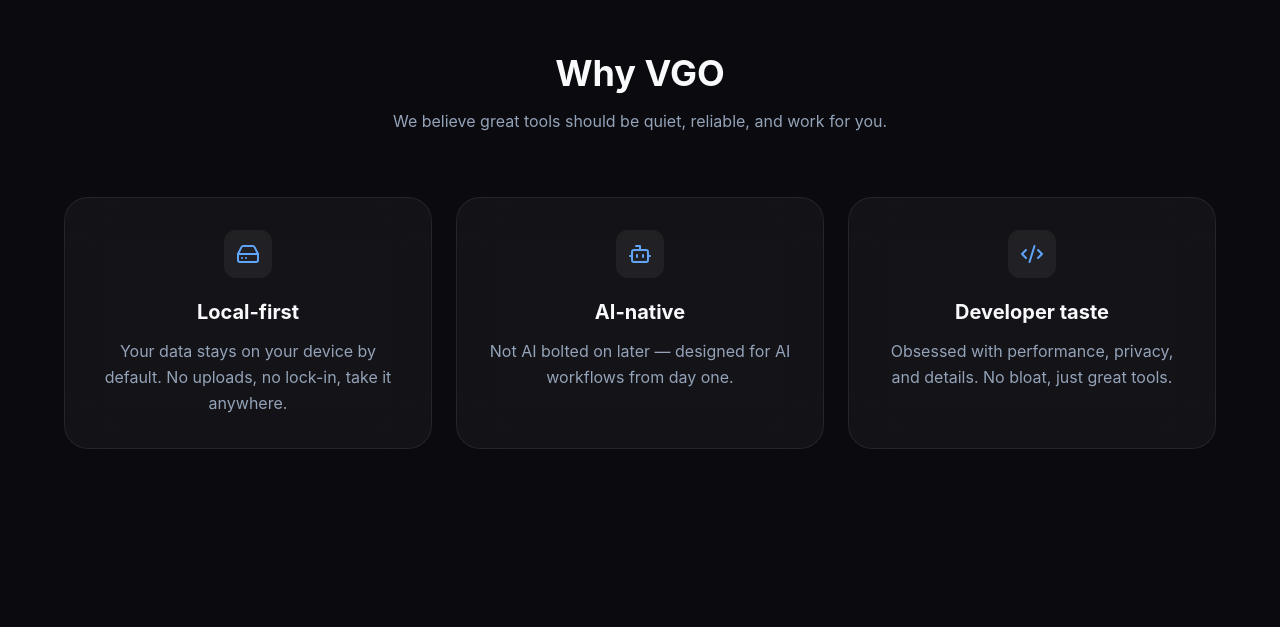
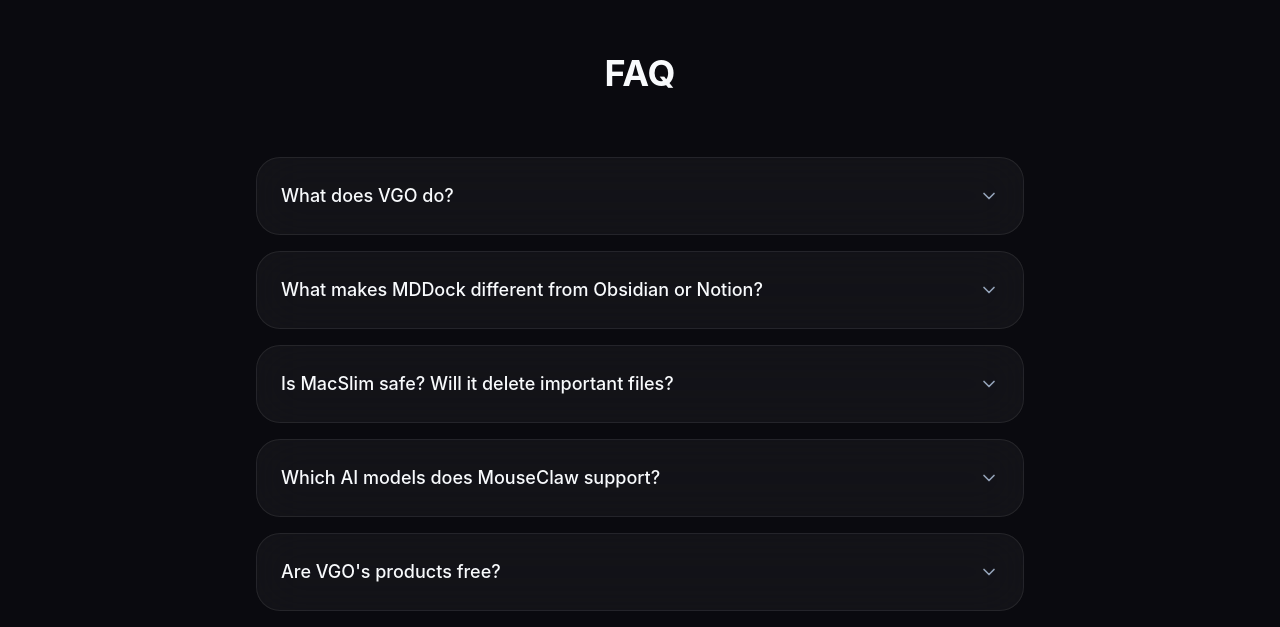
Before and after one commit to edwin-hao-ai/VGOAPP, a React (Vite) app: page / in a window 1280 px wide. Shown: the part 1623-2250 px from the top of the page. Built offline with nearby package versions, Linux system fonts and the light colour scheme.

Commit message:
feat(faq): add accordion FAQ section between Products and WhyVGO

```diff
--- a/src/App.tsx
+++ b/src/App.tsx
@@ -1,6 +1,7 @@
 import { LanguageProvider } from './i18n/LanguageContext'
 import GlowBackground from './components/GlowBackground'
 import CTA from './components/CTA'
+import FAQ from './components/FAQ'
 import Footer from './components/Footer'
 import Hero from './components/Hero'
 import Navbar from './components/Navbar'
@@ -15,6 +16,7 @@
       <main className="min-h-screen">
         <Hero />
         <Products />
+        <FAQ />
         <WhyVGO />
         <CTA />
       </main>
--- /dev/null
+++ b/src/components/FAQ.tsx
@@ -0,0 +1,71 @@
+import { useState } from 'react'
+import { motion, useReducedMotion } from 'framer-motion'
+import { ChevronDown } from 'lucide-react'
+import { useLanguage } from '../i18n/LanguageContext'
+
+export default function FAQ() {
+  const { t } = useLanguage()
+  const shouldReduceMotion = useReducedMotion()
+  const [openIndex, setOpenIndex] = useState<number | null>(null)
+
+  const items = [
+    { question: t('faq.items.0.question'), answer: t('faq.items.0.answer') },
+    { question: t('faq.items.1.question'), answer: t('faq.items.1.answer') },
+    { question: t('faq.items.2.question'), answer: t('faq.items.2.answer') },
+    { question: t('faq.items.3.question'), answer: t('faq.items.3.answer') },
+    { question: t('faq.items.4.question'), answer: t('faq.items.4.answer') },
+    { question: t('faq.items.5.question'), answer: t('faq.items.5.answer') },
+  ]
+
+  return (
+    <section id="faq" className="py-24 px-6">
+      <div className="max-w-3xl mx-auto">
+        <motion.div
+          initial={shouldReduceMotion ? false : { opacity: 0, y: 20 }}
+          whileInView={{ opacity: 1, y: 0 }}
+          viewport={{ once: true }}
+          transition={shouldReduceMotion ? { duration: 0 } : { duration: 0.5 }}
+          className="text-center mb-16"
+        >
+          <h2 className="text-3xl md:text-4xl font-bold mb-4">{t('faq.title')}</h2>
+        </motion.div>
+
+        <div className="space-y-4">
+          {items.map((item, index) => {
+            const isOpen = openIndex === index
+            return (
+              <motion.div
+                key={index}
+                initial={shouldReduceMotion ? false : { opacity: 0, y: 20 }}
+                whileInView={{ opacity: 1, y: 0 }}
+                viewport={{ once: true }}
+                transition={shouldReduceMotion ? { duration: 0 } : { duration: 0.4, delay: index * 0.05 }}
+                className="glass overflow-hidden"
+              >
+                <button
+                  type="button"
+                  onClick={() => setOpenIndex(isOpen ? null : index)}
+                  aria-expanded={isOpen}
+                  aria-controls={`faq-answer-${index}`}
+                  className="w-full flex items-center justify-between p-6 text-left hover:bg-white/[0.03] motion-safe:transition-colors"
+                >
+                  <span className="text-lg font-medium pr-4">{item.question}</span>
+                  <ChevronDown
+                    size={20}
+                    className={`text-vgo-muted shrink-0 motion-safe:transition-transform ${isOpen ? 'rotate-180' : ''}`}
+                  />
+                </button>
+                <div
+                  id={`faq-answer-${index}`}
+                  className={`overflow-hidden motion-safe:transition-all ${isOpen ? 'max-h-96' : 'max-h-0'}`}
+                >
+                  <p className="px-6 pb-6 text-vgo-muted leading-relaxed">{item.answer}</p>
+                </div>
+              </motion.div>
+            )
+          })}
+        </div>
+      </div>
+    </section>
+  )
+}
```
